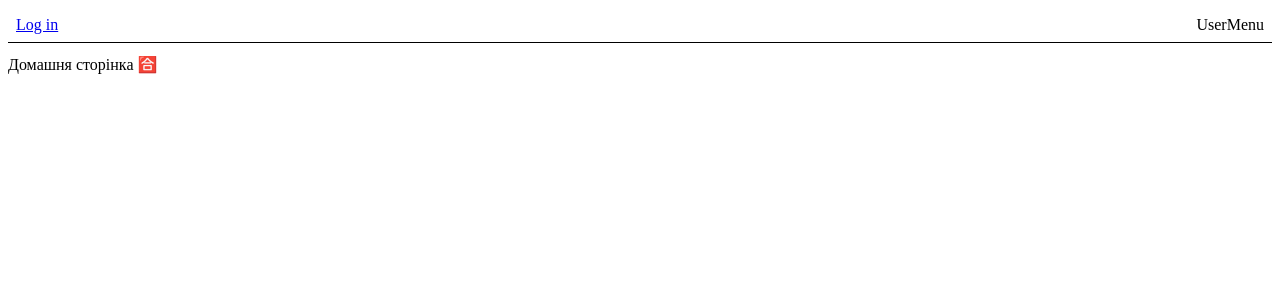
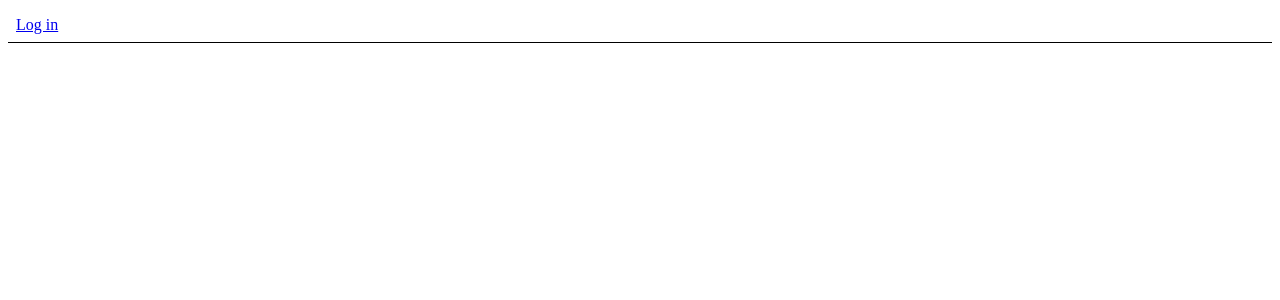
Before and after one commit to IvanSlivenko/React-4-1, a React (Create React App) app: page / in a window 1280 px wide. Shown: the top 300 px of the page. Built offline with nearby package versions, Linux system fonts and the light colour scheme.

Commit message:
27.04.2023-21-32

```diff
--- a/src/AppFive.jsx
+++ b/src/AppFive.jsx
@@ -8,7 +8,8 @@ import { lazy } from "react";
 import { Route, Routes } from "react-router-dom";
 import { Layout } from "components/Layout";
 // import { SubBreeds } from "components/SubBreeds";
-import { LoginPage } from "pages/LoginPages";
+import { LoginPage } from "pages";
+import { DashboardPage } from 'pages';
 
 // const MyComponent = lazy(() => import('path/to/MyComponent'));
 const Home = lazy(() => import('./pages/Home').then(module => {
@@ -37,9 +38,10 @@ export default function AppFive(){
 
                 <Routes>
                     <Route path="/" element={<Layout />}>
-                        <Route path="login" element={<LoginPage />} />
+                <Route path="login" element={<LoginPage />} />
+                <Route path="DashboardPage" element={<DashboardPage />} />
 
-                        <Route index element={<Home />} />
+                        {/* <Route index element={<Home />} /> */}
                         <Route path="dogs" element={<Dogs />} />
                         <Route path="dogs/:dogId" element={<DogDetails />}>
                             <Route path="subbreeds" element={<div><SubBreeds/></div>} />
--- a/src/components/AppBar/AppBarrTwo.jsx
+++ b/src/components/AppBar/AppBarrTwo.jsx
@@ -1,6 +1,15 @@
 import { UserMenuTwo } from "components/UserMenuTwo";
 import { Link } from "react-router-dom";
+import { useSelector } from "react-redux";
+
+
+
+
+
 export const AppBarTwo = () => {
+
+
+    const isLoggedIn=useSelector(state => state.user.isLoggedIn);
     return (
         <header style={{
             display: 'flex',
@@ -16,7 +25,8 @@ export const AppBarTwo = () => {
             <nav>
                 <Link to="/login">Log in</Link>
             </nav>
-             <UserMenuTwo/>
+            {isLoggedIn && <UserMenuTwo/>}
+
         </header>
     );
 };
--- a/src/components/LoginForm.js
+++ b/src/components/LoginForm.js
@@ -1,10 +1,12 @@
 import { useDispatch } from "react-redux";
 import { logIn, logOut } from "redux/userSlice";
+import { useNavigate } from "react-router-dom";
 
 export const LoginForm = () => {
 
+    const navigate = useNavigate();
+    const dispath = useDispatch();
 
-    const dispath = useDispatch();
 
 
     const handleSubmit = (event) => {
@@ -14,6 +16,8 @@ export const LoginForm = () => {
         // console.log(form.elements.login.value);
         dispath(logIn(form.elements.login.value));
         form.reset();
+        navigate('/DashboardPage', { replace: true });
+        // navigate('/dogs', {replace:true});
     };
 
     return (
--- a/src/components/UserMenuTwo.jsx
+++ b/src/components/UserMenuTwo.jsx
@@ -1,8 +1,20 @@
+import { useSelector, useDispatch } from "react-redux";
+import { logOut } from "redux/userSlice";
+
+
+
 export const UserMenuTwo = () => {
 
+    const dispatch = useDispatch();
+    const login = useSelector(state => state.user.login);
     return (
 
-        <div> UserMenu</div>
+        <div> {login}
+                <button type="button" onClick={() => dispatch(logOut())}
+            >
+                Log out
+            </button>
+        </div>
     );
 
 };
--- /dev/null
+++ b/src/pages/DashboardPage.jsx
@@ -0,0 +1,5 @@
+export const DashboardPage = () => {
+    return (
+        <div>Dashboard Page</div>
+    );
+};
--- /dev/null
+++ b/src/pages/index.js
@@ -0,0 +1,2 @@
+export * from './LoginPages';
+export * from './DashboardPage';
--- a/src/redux/userSlice.js
+++ b/src/redux/userSlice.js
@@ -16,6 +16,7 @@ export const userSlice = createSlice({
         logOut(state){
             state.login = '';
             state.isLoggedIn = false;
+            // console.log('logOut');
         },
 
         }
```
Also changed, not shown: redux-1.txt.
